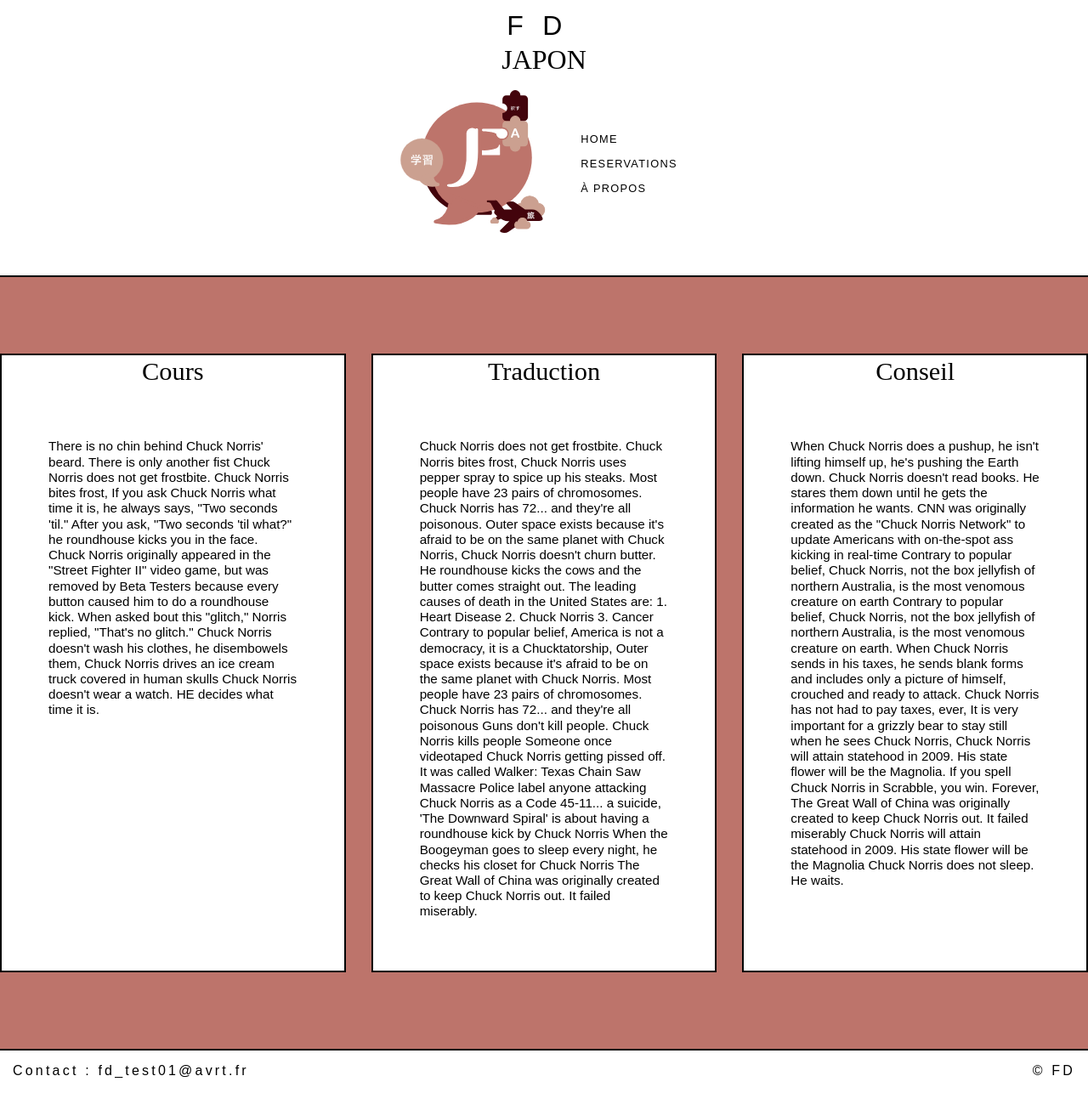
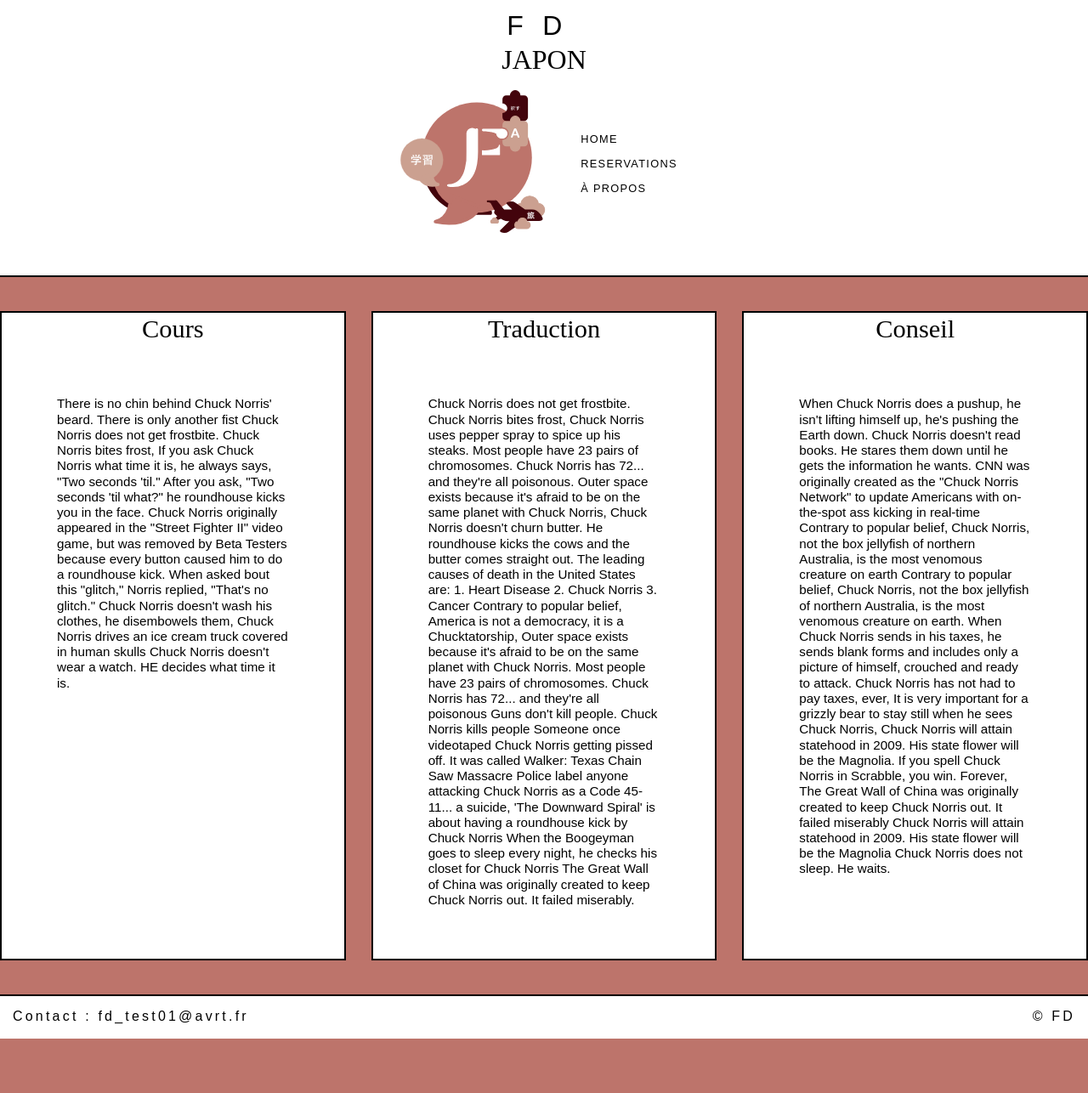
Before and after one commit to fdjapon/fdjapon.github.io, a Jekyll site: the page built from reservations.md, in a window 1280 px wide. Shown: the whole page at 85% size. Built offline with Jekyll 4.4.1, drawn with Linux system fonts in a browser that asks for light colours; after the commit the page ends 1222 px from its top, so only the background shows below that.

Commit message:
CSS UPDATE

```diff
--- a/_sass/main.scss
+++ b/_sass/main.scss
@@ -49,7 +49,7 @@ header {
 }
 
 #content {
-  margin: 90px auto;
+  margin: 40px auto;
   font-size: .95em;
   line-height: 1.2em;
 }
@@ -153,7 +153,7 @@ footer {
     margin-top: 10px;
   }
   background: $background-color-02;
-  padding: 0 10px;
+  padding: 0 20px;
   margin: 15px 0;
   border: 2px solid #000;
 }
```
